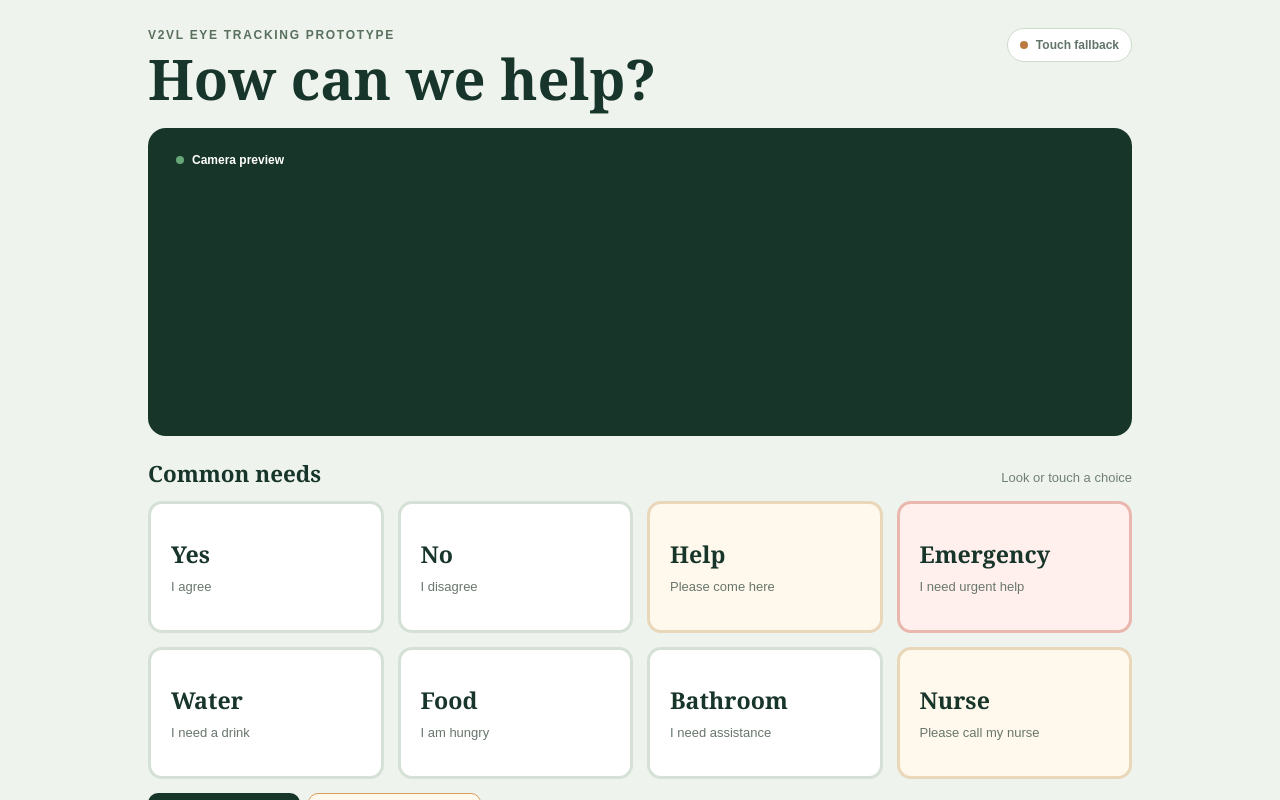
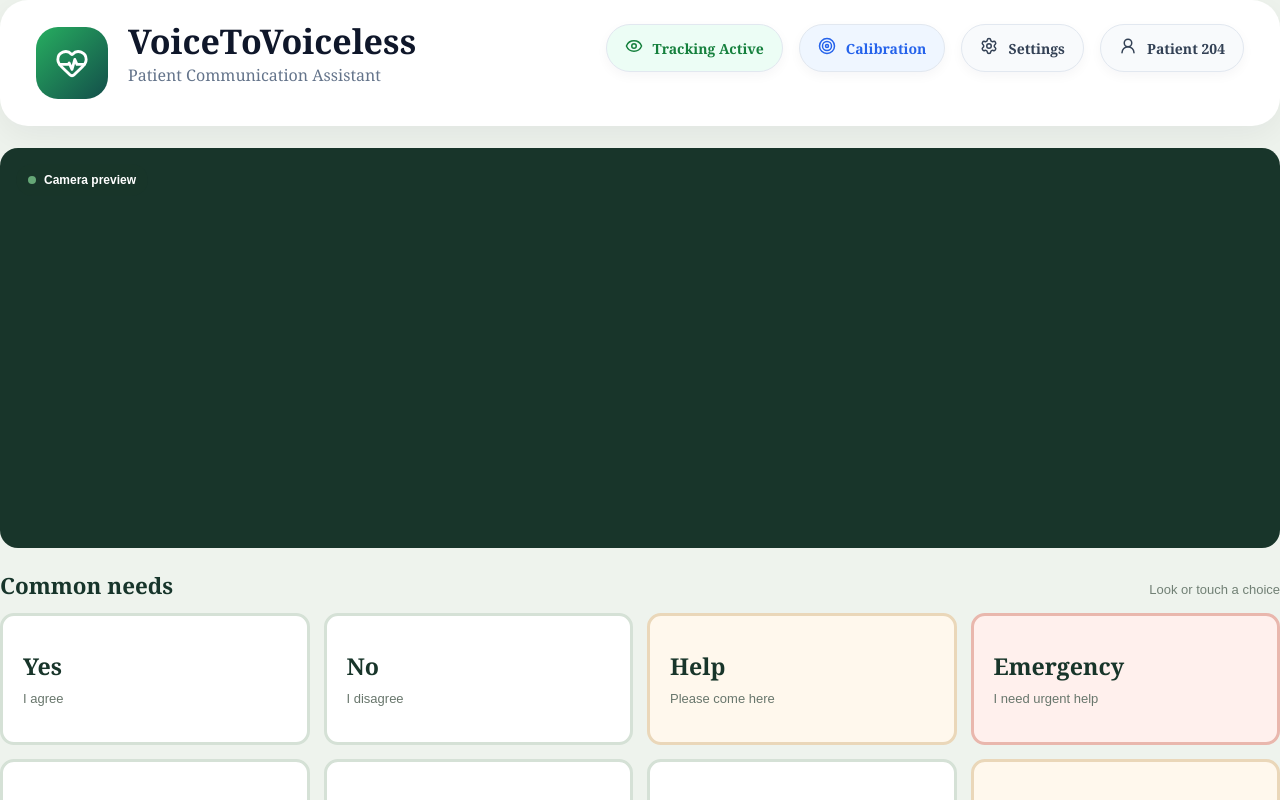
Before and after one commit to Voice-To-Voiceless/Voice-To-Voiceless, a React (Vite) app in the folder app/frontend/: page / in a window 1280 px wide. Shown: the top 800 px of the page. Built offline with nearby package versions, Linux system fonts and the light colour scheme.

Commit message:
Refactor frontend architecture and introduce modular UI components

```diff
--- a/app/frontend/src/browser/BrowserTrackingApp.tsx
+++ b/app/frontend/src/browser/BrowserTrackingApp.tsx
@@ -1,3 +1,4 @@
+import Header from "../components/layout/Header";
 import React, { useCallback, useEffect, useRef, useState } from 'react';
 import { MediaPipeFaceLandmarkerAdapter } from '../vision/mediaPipeFaceLandmarker';
 import { estimateGaze } from '../vision/gazeEstimator';
@@ -9,6 +10,7 @@ import { findGazeTarget } from '../vision/gazeTarget';
 import { DwellSelector } from '../interaction/dwellSelector';
 import { ActionDefinition, ActionId, COMMUNICATION_ACTIONS } from '../types/communication';
 import { NormalizedGazePoint } from '../vision/gazeTypes';
+import AppLayout from "../components/layout/AppLayout";
 
 const DWELL_DURATION_MS = 1200;
 const MODEL_PATH = '/models/face_landmarker.task';
@@ -27,6 +29,43 @@ const CALIBRATION_TARGETS = [
   { x: 0.5, y: 0.9 },
   { x: 0.9, y: 0.9 },
 ];
+
+type CameraOverlayProps = {
+  isLive: boolean;
+  fps: number;
+  faceDetected: boolean;
+  trackingActive: boolean;
+  calibrationComplete: boolean;
+};
+
+function CameraPanel({ children }: { children: React.ReactNode }) {
+  return <section className="camera-panel">{children}</section>;
+}
+
+function CameraPreview({ children }: { children: React.ReactNode }) {
+  return <div className="camera-preview-container">{children}</div>;
+}
+
+function CameraOverlay({
+  isLive,
+  fps,
+  faceDetected,
+  trackingActive,
+  calibrationComplete,
+}: CameraOverlayProps) {
+  return (
+    <div className="camera-overlay">
+      <span className="camera-status-dot" />
+      {trackingActive
+        ? `Eye tracking active | ${fps} FPS${calibrationComplete ? ' | calibrated' : ''}`
+        : isLive
+          ? faceDetected
+            ? 'Face detected'
+            : 'Looking for a face'
+          : 'Camera preview'}
+    </div>
+  );
+}
 
 export function BrowserTrackingApp() {
   const videoRef = useRef<HTMLVideoElement>(null);
@@ -513,7 +552,10 @@ export function BrowserTrackingApp() {
   }
 
   return (
-    <main className="tracking-app">
+    <AppLayout
+        videoRef={videoRef}
+        boardRef={boardRef}
+    >
       {gazePoint && (
         <span
           aria-hidden="true"
@@ -531,28 +573,26 @@ export function BrowserTrackingApp() {
           style={{ left: `${CALIBRATION_TARGETS[calibrationIndex].x * 100}%`, top: `${CALIBRATION_TARGETS[calibrationIndex].y * 100}%` }}
         />
       )}
-      <header className="app-header">
-        <div>
-          <p className="eyebrow">V2VL EYE TRACKING PROTOTYPE</p>
-          <h1>How can we help?</h1>
-        </div>
-        <span className={tracking ? 'connection-badge ready' : 'connection-badge'}>
-          <span className="connection-dot" />
-          {tracking ? 'Tracking live' : 'Touch fallback'}
-        </span>
-      </header>
-
-      <section className="camera-panel">
-        <video ref={videoRef} className="camera-preview" autoPlay muted playsInline />
-        <div className="camera-overlay">
-          <span className="camera-status-dot" />
-          {tracking
-            ? 'Eye tracking active'
-            : faceRecognition
-              ? `Face: ${faceState} | risk: ${faceRisk.toFixed(2)} | ${faceExpression} (${faceConfidence.toFixed(2)})${faceIndicators.length > 0 ? ` | ${faceIndicators.join(', ')}` : ''}`
-              : 'Camera preview'}
-        </div>
-      </section>
+      <Header
+      />
+      <CameraPanel>
+        <CameraPreview>
+          <video
+            ref={videoRef}
+            className="camera-preview"
+            autoPlay
+            muted
+            playsInline
+          />
+        </CameraPreview>
+        <CameraOverlay
+          isLive={tracking}
+          fps={60}
+          faceDetected={gazePoint !== null}
+          trackingActive={tracking}
+          calibrationComplete={calibrationReady}
+        />
+      </CameraPanel>
 
       <div className="toast-stack" aria-live="polite">
         {statusVisible && (
@@ -615,7 +655,7 @@ export function BrowserTrackingApp() {
         </button>
       )}
       <p className="footer-note">Assistive communication prototype. Touch remains available at all times.</p>
-    </main>
+    </AppLayout>
   );
 }
 
```
